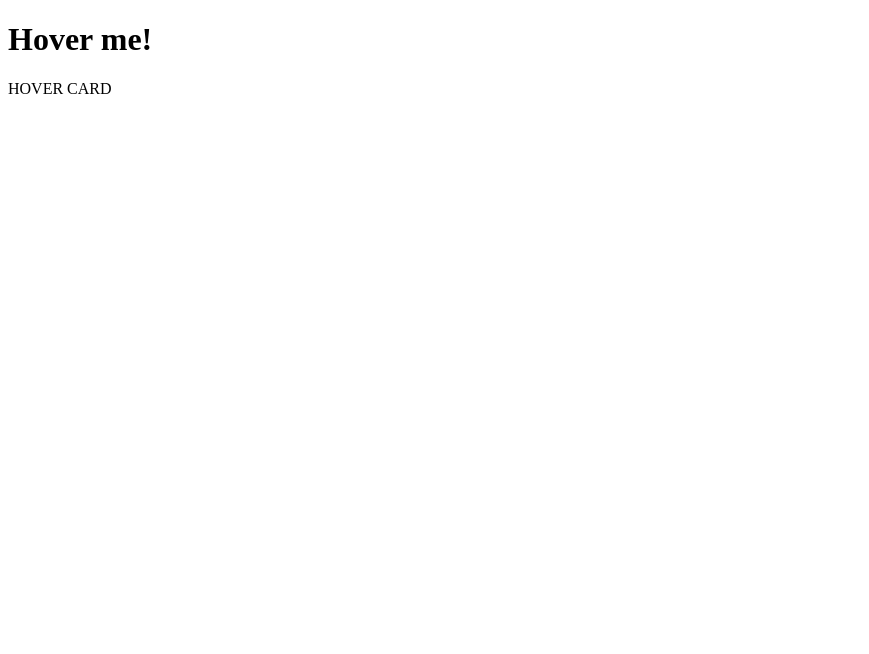
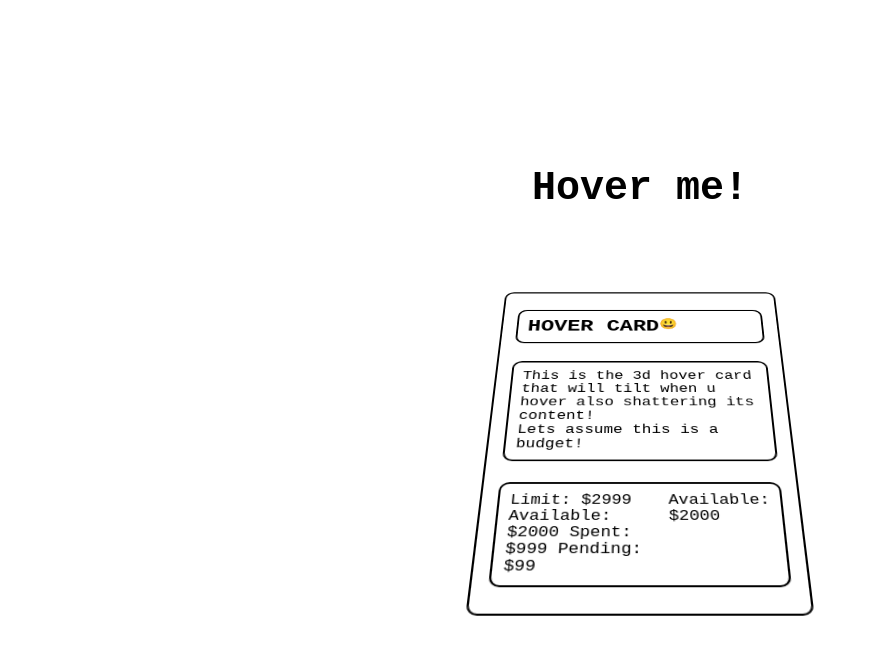
Before and after one commit to faiz-verse/Advanced-CSS-Snippets, a plain HTML site: page 3D-hover-card/index.html in a window 1280 px wide. Shown: the whole page, without its empty margins (0-869 px from the left). Drawn offline with Linux system fonts and the light colour scheme.

Commit message:
added the 3D hover card

```diff
--- a/3D-hover-card/index.html
+++ b/3D-hover-card/index.html
@@ -1,20 +1,35 @@
 <!DOCTYPE html>
 <html lang="en">
+
 <head>
     <meta charset="UTF-8">
     <meta name="viewport" content="width=device-width, initial-scale=1.0">
     <title>3D hover card</title>
     <link rel="stylesheet" href="styles.css">
 </head>
+
 <body>
     <h1>Hover me!</h1>
-    <div id="card-container">
-        <div id="card">
-            <div class="card-content"></div>
-            <div class="card-content"></div>
-            <div class="card-content">HOVER CARD</div>
-            <div class="card-content"></div>
+    <div id="card">
+        <div class="card-content">
+            <h2>HOVER CARD</h2>
+            <div class="card-emoji">😃</div>
+        </div>
+        <div class="card-content">
+            <p>This is the 3d hover card that will tilt when u hover also shattering its content!<br>Lets assume this is a budget!</p>
+        </div>
+        <div class="card-content">
+            <div class="card-calc">
+                <span>Limit: $2999</span>
+                <span>Available: $2000</span>
+                <span>Spent: $999</span>
+                <span>Pending: $99</span>
+            </div>
+            <div class="card-graph">
+                <span>Available: $2000</span>
+            </div>
         </div>
     </div>
 </body>
+
 </html>
--- a/3D-hover-card/styles.css
+++ b/3D-hover-card/styles.css
@@ -0,0 +1,49 @@
+*{
+    margin: 0;
+    font-family: 'Courier New', Courier, monospace;
+}
+
+body{
+    height: 100vh;
+    width: 100vw;
+    display: flex;
+    flex-direction: column;
+    align-items: center;
+    justify-content: center;
+    gap: 20px;
+    perspective: 1000px;
+}
+
+h1{
+    font-size: 40px;
+    color: black;
+}
+
+#card{
+    height: 400px;
+    width: 300px;
+    border: 2px solid black;
+    display: flex;
+    flex-direction: column;
+    align-items: center;
+    justify-content: space-evenly;
+
+    border-radius: 10px;
+
+    position: relative;
+
+    transform-style: preserve-3d;
+    transform: rotateX(40deg) rotateY(0deg);
+
+}
+
+#card .card-content{
+    width: 90%;
+    display: flex;
+    border: 2px solid black;
+    border-radius: 10px;
+    padding: 10px;
+    box-sizing: border-box;
+
+    transform-style: preserve-3d;
+}
```
